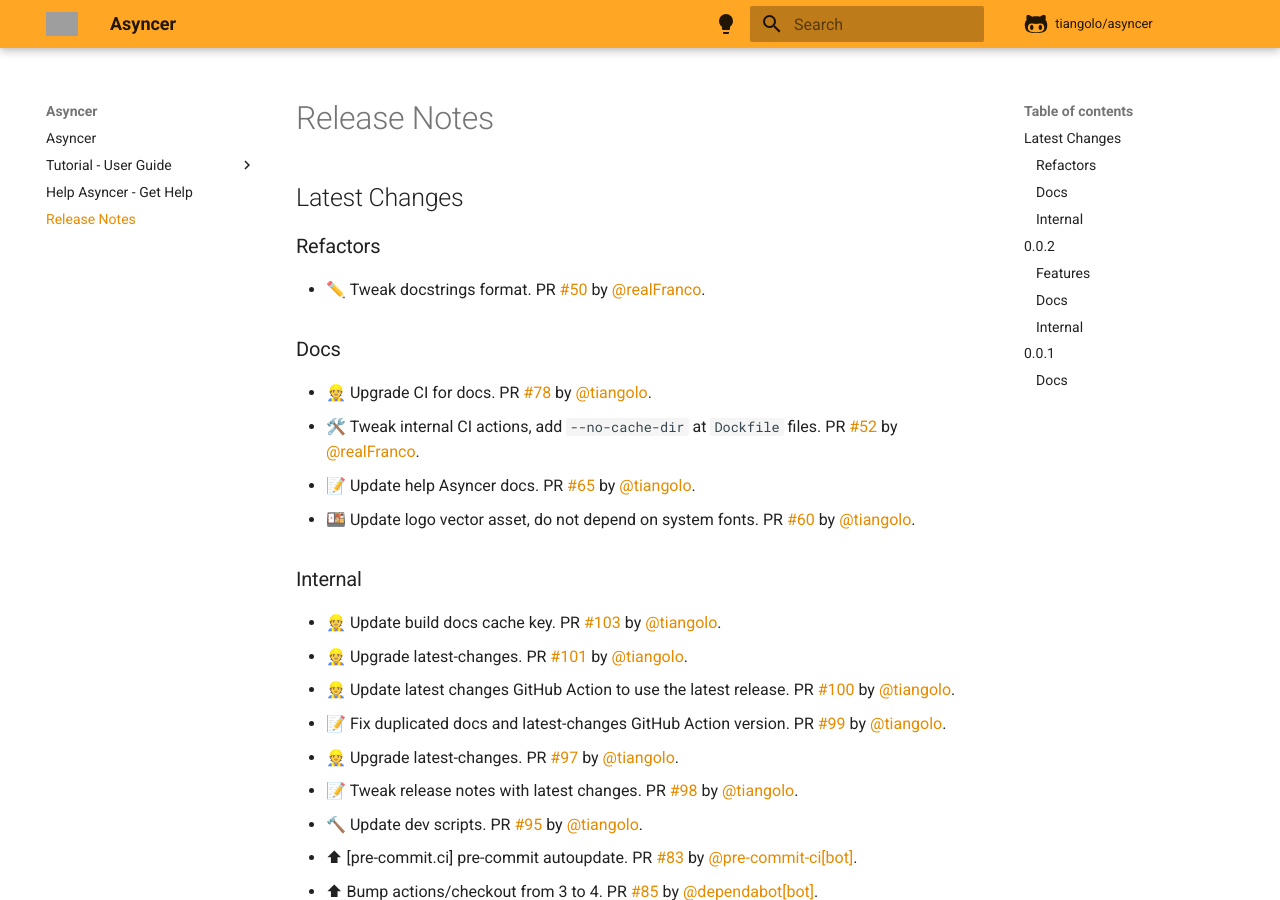
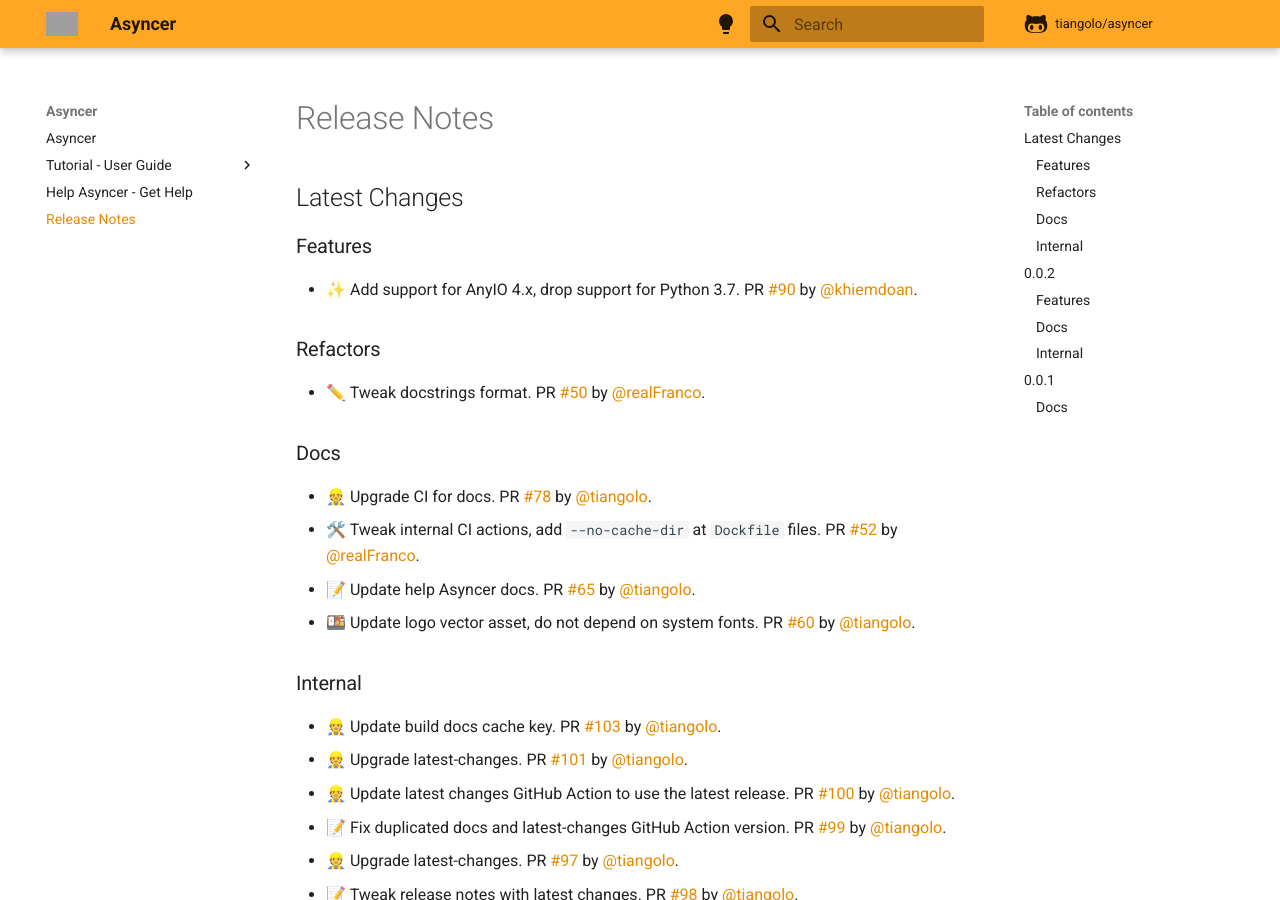
Before and after one commit to fastapi/asyncer, an MkDocs documentation site: the page built from docs/release-notes.md, in a window 1280 px wide and 900 px high. Built offline with MkDocs 1.6.1 and Material for MkDocs 9.7.7, drawn with Linux system fonts in a browser that asks for light colours; comment, search, counter and statistics services are not loaded; grey boxes are pictures that could not be loaded.

Commit message:
📝 Update release notes

```diff
--- a/docs/release-notes.md
+++ b/docs/release-notes.md
@@ -1,6 +1,10 @@
 # Release Notes
 
 ## Latest Changes
+
+### Features
+
+* ✨ Add support for AnyIO 4.x, drop support for Python 3.7. PR [#90](https://github.com/tiangolo/asyncer/pull/90) by [@khiemdoan](https://github.com/khiemdoan).
 
 ### Refactors
 
```
